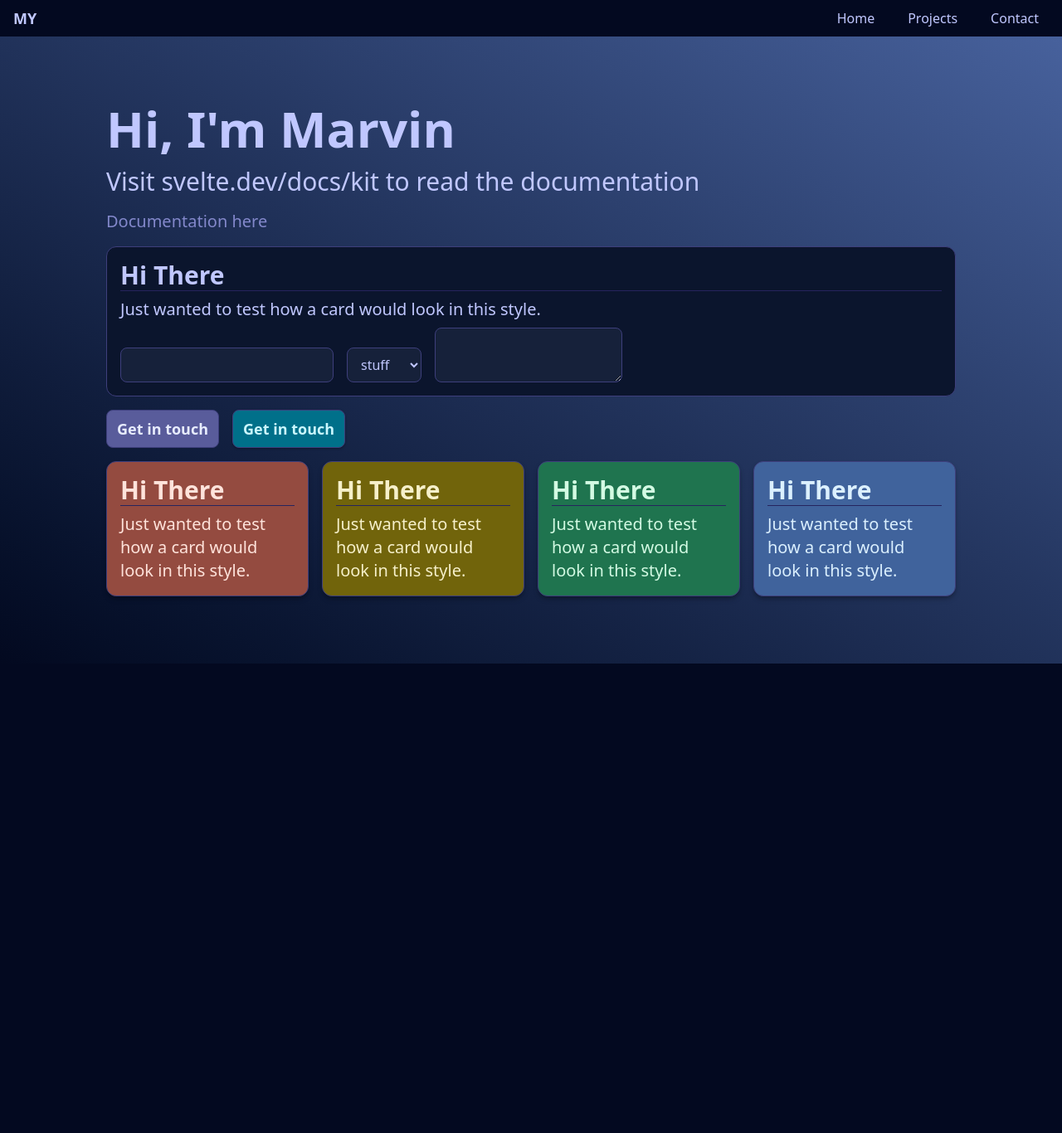
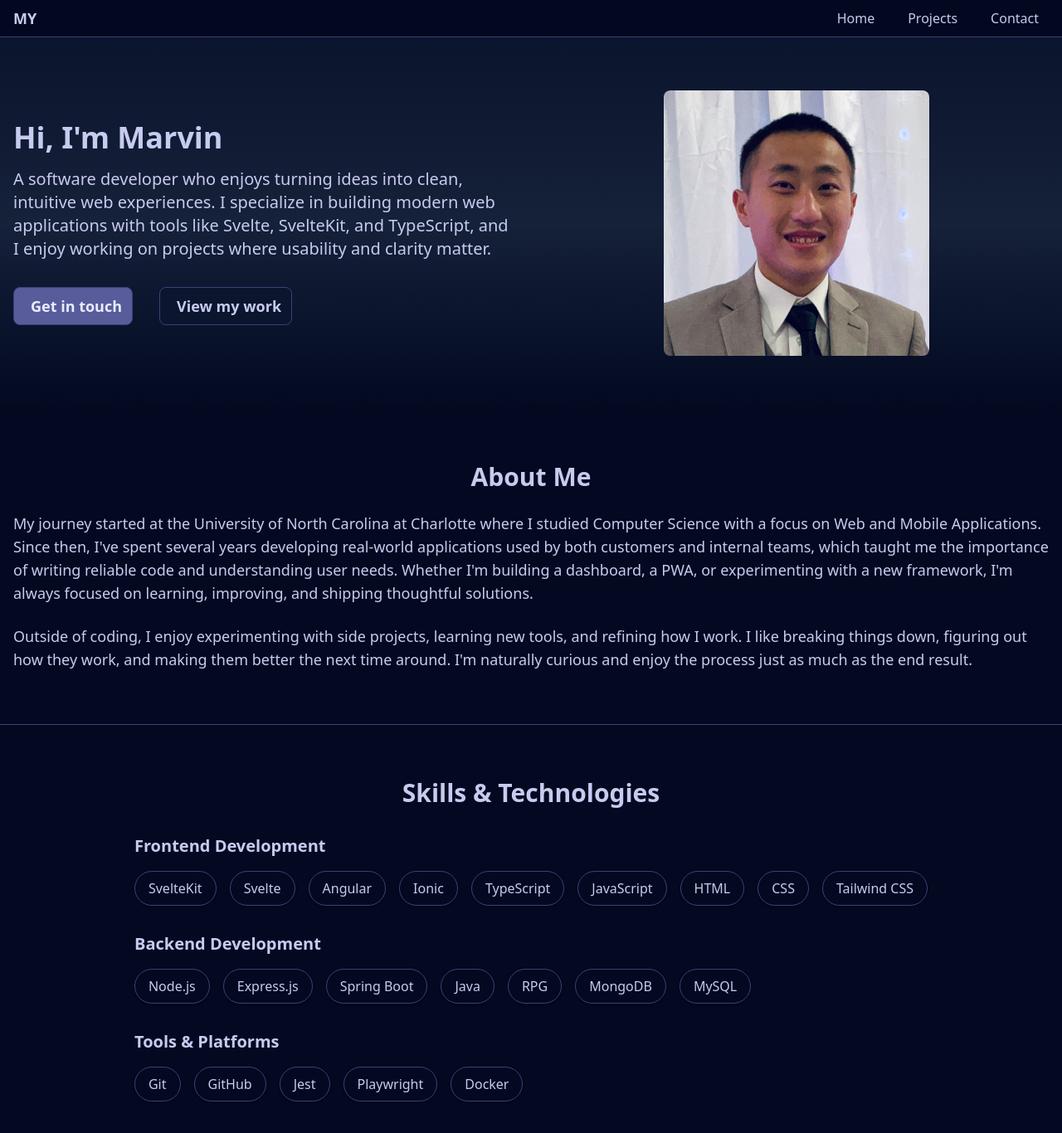
Before and after one commit to myang35/portfolio, a SvelteKit app: page / in a window 1280 px wide. Shown: the top 1366 px of the page at 83% size. Before the commit the page ends 800 px from the top, so only its background shows below. Built offline with nearby package versions, Linux system fonts and the light colour scheme; what @iconify/tailwind4 would draw is missing.

Commit message:
feat: design home page

```diff
--- a/src/lib/ui/button/Button.svelte
+++ b/src/lib/ui/button/Button.svelte
@@ -1,31 +1,29 @@
 <script lang="ts">
-	import { Button } from 'bits-ui';
+	import { Button, type ButtonRootProps } from 'bits-ui';
 	import type { Snippet } from 'svelte';
-	import type { ClassValue, HTMLButtonAttributes } from 'svelte/elements';
+	import type { ClassValue } from 'svelte/elements';
 
 	type Props = {
 		children?: Snippet;
 		class?: ClassValue;
-		color?: 'primary' | 'secondary';
+		color?: 'bg' | 'primary' | 'secondary';
 		variant?: 'filled' | 'text';
-	} & HTMLButtonAttributes;
+	} & ButtonRootProps;
 
-	let {
-		children,
-		class: classProp,
-		color = 'primary',
-		variant = 'filled',
-		...rest
-	}: Props = $props();
+	let { children, class: classProp, color = 'bg', variant = 'filled', ...rest }: Props = $props();
 
 	const classSets = {
+		bg: {
+			filled: 'bg-bg border text-text hover:bg-bg-light',
+			text: 'hover:bg-bg-light'
+		},
 		primary: {
-			filled: 'bg-primary text-primary-text hover:bg-primary-highlight',
-			text: 'hover:bg-primary/50 hover:text-primary-text'
+			filled: 'bg-primary border text-primary-text hover:bg-primary-highlight',
+			text: 'hover:bg-primary/50'
 		},
 		secondary: {
-			filled: 'bg-secondary text-secondary-text hover:bg-secondary-highlight',
-			text: 'hover:bg-secondary/50 hover:text-secondary-text'
+			filled: 'bg-secondary border text-secondary-text hover:bg-secondary-highlight',
+			text: 'hover:bg-secondary/50'
 		}
 	};
 </script>
--- a/src/routes/+page.svelte
+++ b/src/routes/+page.svelte
@@ -1,60 +1,106 @@
-<div
-	class="flex h-screen flex-col items-center justify-center bg-linear-to-tr from-bg-dark to-highlight p-4"
+<script lang="ts">
+	import portrait from '$lib/assets/portrait.jpg';
+	import Button from '$lib/ui/button/Button.svelte';
+	import SkillBadge from './_ui/skill-badge/SkillBadge.svelte';
+</script>
+
+<div>
+	<section class="bg-linear-to-b from-bg via-bg-light to-bg-dark">
+		<div class="container mx-auto grid gap-8 px-4 py-16 md:grid-cols-2">
+			<div class="mx-auto flex flex-col justify-center gap-8">
+				<div class="flex flex-col gap-4">
+					<h1 class="text-4xl font-bold">Hi, I'm Marvin</h1>
+					<p class="text-xl">
+						A software developer who enjoys turning ideas into clean, intuitive web experiences. I
+						specialize in building modern web applications with tools like Svelte, SvelteKit, and
+						TypeScript, and I enjoy working on projects where usability and clarity matter.
+					</p>
+				</div>
+				<div class="flex gap-8">
+					<Button
+						href="/contact"
+						color="primary"
+						variant="filled"
+						class="flex items-center gap-2 text-lg font-bold"
 					>
-	<div class="flex max-w-5xl flex-col gap-4">
-		<h1 class="text-6xl font-bold">Hi, I'm Marvin</h1>
-		<p class="text-3xl">
-			Visit <a href="https://svelte.dev/docs/kit">svelte.dev/docs/kit</a> to read the documentation
-		</p>
-		<p class="text-xl text-text-muted">Documentation here</p>
-		<div class="space-y-2 rounded-xl border bg-bg p-4">
-			<h1 class="border-b border-b-border-muted text-3xl font-bold">Hi There</h1>
-			<p class="text-xl">Just wanted to test how a card would look in this style.</p>
-			<div class="flex items-end gap-4">
-				<input type="text" />
-				<select name="" id="">
-					<option value="">stuff</option>
-					<option value="">stuff2</option>
-					<option value="">stuff3</option>
-				</select>
-				<textarea name="" id=""></textarea>
+						<span class="icon-[material-symbols--contact-page-rounded]"></span>
+						Get in touch
+					</Button>
+					<Button
+						href="/projects"
+						color="bg"
+						variant="filled"
+						class="flex items-center gap-2 text-lg font-bold"
+					>
+						<span class="icon-[material-symbols--library-books-rounded]"></span>
+						View my work
+					</Button>
 				</div>
 			</div>
+
+			<img src={portrait} alt="portrait" class="mx-auto size-80 rounded-lg" />
+		</div>
+	</section>
+
+	<section>
+		<div class="container mx-auto flex flex-col justify-center gap-6 px-4 py-16">
+			<h1 class="text-center text-3xl font-bold">About Me</h1>
+			<p class="text-lg">
+				My journey started at the University of North Carolina at Charlotte where I studied Computer
+				Science with a focus on Web and Mobile Applications. Since then, I've spent several years
+				developing real-world applications used by both customers and internal teams, which taught
+				me the importance of writing reliable code and understanding user needs. Whether I'm
+				building a dashboard, a PWA, or experimenting with a new framework, I'm always focused on
+				learning, improving, and shipping thoughtful solutions.
+			</p>
+			<p class="text-lg">
+				Outside of coding, I enjoy experimenting with side projects, learning new tools, and
+				refining how I work. I like breaking things down, figuring out how they work, and making
+				them better the next time around. I'm naturally curious and enjoy the process just as much
+				as the end result.
+			</p>
+		</div>
+	</section>
+
+	<section class="border-t">
+		<div class="container mx-auto flex w-fit flex-col gap-8 px-4 py-16">
+			<h1 class="text-center text-3xl font-bold">Skills & Technologies</h1>
+			<div class="flex flex-col gap-4">
+				<h2 class="text-xl font-bold">Frontend Development</h2>
 				<div class="flex gap-4">
-			<button
-				class="rounded-lg border bg-primary px-3 py-2 text-lg font-bold text-primary-text hover:bg-primary-highlight"
-				>Get in touch</button
-			>
-			<button
-				class="rounded-lg border bg-secondary px-3 py-2 text-lg font-bold text-secondary-text shadow hover:bg-secondary-highlight hover:shadow-md"
-				>Get in touch</button
-			>
+					<SkillBadge>SvelteKit</SkillBadge>
+					<SkillBadge>Svelte</SkillBadge>
+					<SkillBadge>Angular</SkillBadge>
+					<SkillBadge>Ionic</SkillBadge>
+					<SkillBadge>TypeScript</SkillBadge>
+					<SkillBadge>JavaScript</SkillBadge>
+					<SkillBadge>HTML</SkillBadge>
+					<SkillBadge>CSS</SkillBadge>
+					<SkillBadge>Tailwind CSS</SkillBadge>
 				</div>
+			</div>
+			<div class="flex flex-col gap-4">
+				<h2 class="text-xl font-bold">Backend Development</h2>
 				<div class="flex gap-4">
-			<div
-				class="space-y-2 rounded-xl border bg-danger p-4 text-danger-text shadow-md transition-all hover:-translate-y-1 hover:bg-danger-highlight hover:shadow-lg"
-			>
-				<h1 class="border-b border-b-border-muted text-3xl font-bold">Hi There</h1>
-				<p class="text-xl">Just wanted to test how a card would look in this style.</p>
+					<SkillBadge>Node.js</SkillBadge>
+					<SkillBadge>Express.js</SkillBadge>
+					<SkillBadge>Spring Boot</SkillBadge>
+					<SkillBadge>Java</SkillBadge>
+					<SkillBadge>RPG</SkillBadge>
+					<SkillBadge>MongoDB</SkillBadge>
+					<SkillBadge>MySQL</SkillBadge>
 				</div>
-			<div
-				class="space-y-2 rounded-xl border bg-warning p-4 text-warning-text shadow-md transition-all hover:-translate-y-1 hover:bg-warning-highlight hover:shadow-lg"
-			>
-				<h1 class="border-b border-b-border-muted text-3xl font-bold">Hi There</h1>
-				<p class="text-xl">Just wanted to test how a card would look in this style.</p>
 			</div>
-			<div
-				class="space-y-2 rounded-xl border bg-success p-4 text-success-text shadow-md transition-all hover:-translate-y-1 hover:bg-success-highlight hover:shadow-lg"
-			>
-				<h1 class="border-b border-b-border-muted text-3xl font-bold">Hi There</h1>
-				<p class="text-xl">Just wanted to test how a card would look in this style.</p>
-			</div>
-			<div
-				class="space-y-2 rounded-xl border bg-info p-4 text-info-text shadow-md transition-all hover:-translate-y-1 hover:bg-info-highlight hover:shadow-lg"
-			>
-				<h1 class="border-b border-b-border-muted text-3xl font-bold">Hi There</h1>
-				<p class="text-xl">Just wanted to test how a card would look in this style.</p>
+			<div class="flex flex-col gap-4">
+				<h2 class="text-xl font-bold">Tools & Platforms</h2>
+				<div class="flex gap-4">
+					<SkillBadge>Git</SkillBadge>
+					<SkillBadge>GitHub</SkillBadge>
+					<SkillBadge>Jest</SkillBadge>
+					<SkillBadge>Playwright</SkillBadge>
+					<SkillBadge>Docker</SkillBadge>
 				</div>
 			</div>
 		</div>
+	</section>
 </div>
--- a/src/routes/_ui/header/Header.svelte
+++ b/src/routes/_ui/header/Header.svelte
@@ -6,7 +6,7 @@
 	let isOpen = $state(false);
 </script>
 
-<header>
+<header class="sticky top-0 border-b bg-bg-dark/90 backdrop-blur-xs">
 	<div class="container mx-auto">
 		<div class="flex items-center justify-between gap-4 px-4 py-2">
 			<a href="/" class="text-lg font-bold">MY</a>
--- /dev/null
+++ b/src/routes/_ui/skill-badge/SkillBadge.svelte
@@ -0,0 +1,15 @@
+<script lang="ts">
+	import type { Snippet } from 'svelte';
+
+	type Props = {
+		children?: Snippet;
+	};
+
+	let { children }: Props = $props();
+</script>
+
+<div
+	class="rounded-full border px-4 py-2 shadow transition-all hover:border-secondary hover:shadow-[0_0_10px_0_var(--tw-shadow-color)] hover:shadow-secondary-highlight"
+>
+	{@render children?.()}
+</div>
--- a/src/routes/layout.css
+++ b/src/routes/layout.css
@@ -5,8 +5,8 @@
 	--color-bg-dark: oklch(0.15 0.05 265);
 	--color-bg: oklch(0.2 0.05 265);
 	--color-bg-light: oklch(0.25 0.05 265);
-	--color-text: oklch(0.85 0.1 280);
-	--color-text-muted: oklch(0.65 0.1 280);
+	--color-text: oklch(0.85 0.05 280);
+	--color-text-muted: oklch(0.65 0.05 280);
 	--color-highlight: oklch(0.5 0.1 265);
 
 	--color-border: oklch(0.4 0.1 280);
```
Also changed, not shown: src/lib/assets/portrait.jpg (added). Lines whose indentation alone changed are shown as unchanged.
